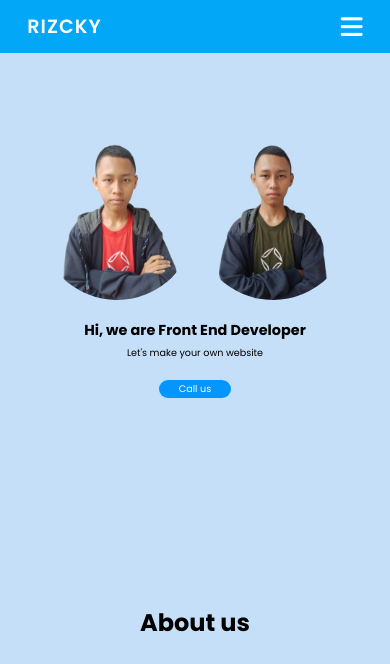
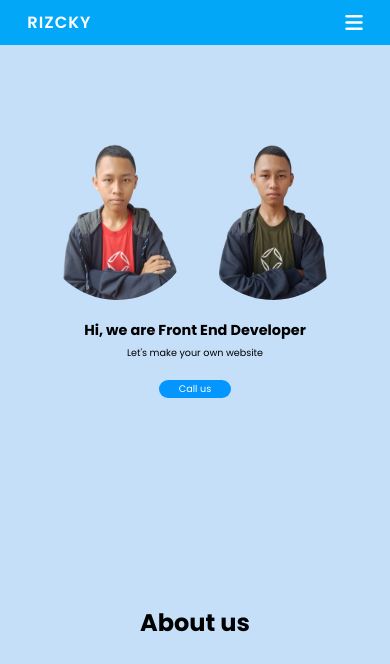
Before and after one commit to Knownmeda/Navbar, a plain HTML site: page index.html in a window 390 px wide. Shown: the top 664 px of the page. Drawn offline with Linux system fonts and the light colour scheme.

Commit message:
responsive

```diff
--- a/style.css
+++ b/style.css
@@ -80,7 +80,39 @@ header .bars
 
 header .dropdown
 {
+    position: absolute;
     display: none;
+    background-color: #fff;
+    right: -250px;
+    top: 60px;
+    overflow: hidden;
+    transition: 0.3s;
+}
+
+header .dropdown.open
+{
+    right: 0;
+}
+
+header .dropdown .nav-navbar
+{
+    font-size: 15px;
+    display: flex;
+    flex-direction: column;
+    width: 200px;
+}
+
+header .dropdown .nav-navbar a
+{
+    padding: 12px 5px;
+    text-align: center;
+    color: #0396ff;
+    border: 1px solid rgba(150, 150, 150, 0.15);
+}
+
+header .dropdown .nav-navbar a:hover
+{
+     color: #025088;
 }
 
 /* header / navbar end */
@@ -401,41 +433,9 @@ footer .container .social a p:hover
 
     header .dropdown
     {
-        position: absolute;
         display: block;
-        background-color: #fff;
-        right: -250px;
-        top: 60px;
-        overflow: hidden;
-        transition: 0.3s;
+        top: 53px;
     }
-
-    header .dropdown.open
-    {
-        right: 0;
-    }
-
-    header .dropdown .nav-navbar
-    {
-        font-size: 15px;
-        display: flex;
-        flex-direction: column;
-        width: 200px;
-    }
-
-    header .dropdown .nav-navbar a
-    {
-        padding: 12px 5px;
-        text-align: center;
-        color: #0396ff;
-        border: 1px solid rgba(150, 150, 150, 0.15);
-    }
-
-    header .dropdown .nav-navbar a:hover
-    {
-        color: #025088;
-    }
-
     /* Responsive sectionnya */
     .home .content img
     {
@@ -469,6 +469,38 @@ footer .container .social a p:hover
 
 @media screen and (max-width: 500px)
 {
+
+    /* Responsive Headernya */
+    header
+    {
+    position: fixed;
+    top: 0;
+    left: 0;
+    width: 100%;
+    padding: 10px 7%;
+    background-color: #03a7f8;
+    display: flex;
+    justify-content: space-between;
+    align-items: center;
+    z-index: 9999;
+    }
+
+    header .logo
+    {
+    display: flex;
+    font-size: 1.7em;
+    color: #fff;
+    font-weight: 600;
+    cursor: default;
+    letter-spacing: 1px;
+    }
+
+    header .bars
+    {
+    font-size: 20px;
+    color: #fff;
+    }
+
     /* Responsive Sectionnya */
     .about h2
     {
```
